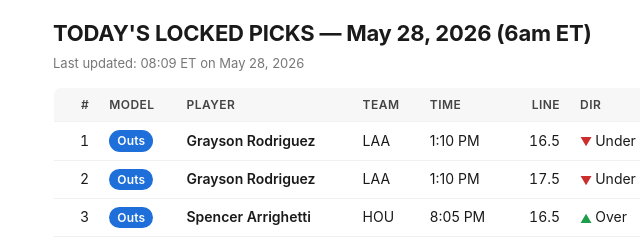
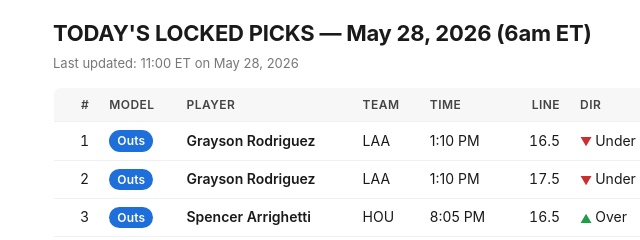
Before and after one commit to stach318MLB/mlb-dashboard, a plain HTML site: page index.html in a window 1280 px wide. Shown: the top 240 px of the page, 3-643 px from the left. Drawn offline with Linux system fonts and the light colour scheme.

Commit message:
dashboard: 2026-05-28 update (11:00 ET)

```diff
--- a/index.html
+++ b/index.html
@@ -138,7 +138,7 @@ table.picks tr.row-lost td { background: rgba(204, 46, 46, 0.04); }
 <div class="wrap">
 
   <h1>TODAY'S LOCKED PICKS &mdash; May 28, 2026 (6am ET)</h1>
-  <div class="subtitle">Last updated: 08:09 ET on May 28, 2026</div>
+  <div class="subtitle">Last updated: 11:00 ET on May 28, 2026</div>
 
 
     <table class="dash picks">
```
